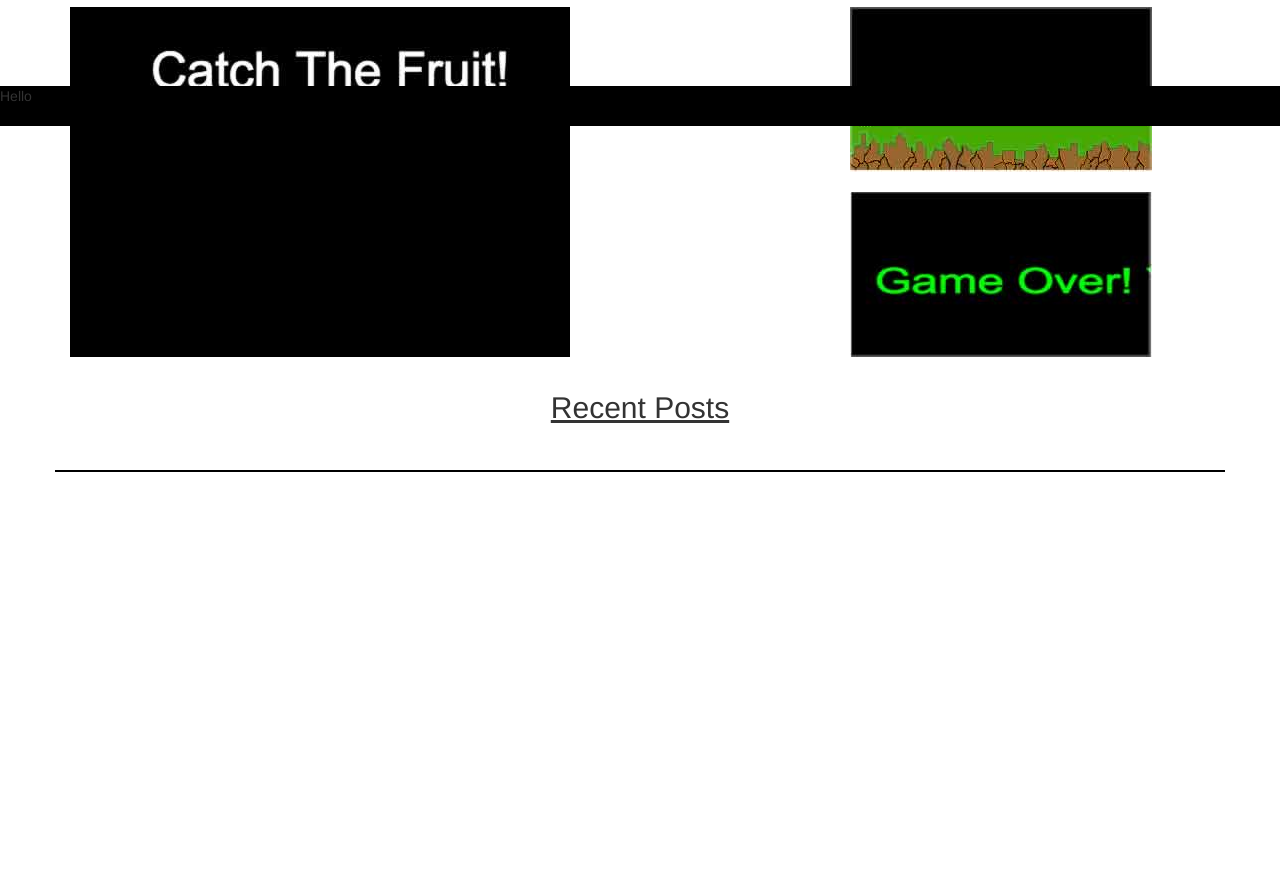
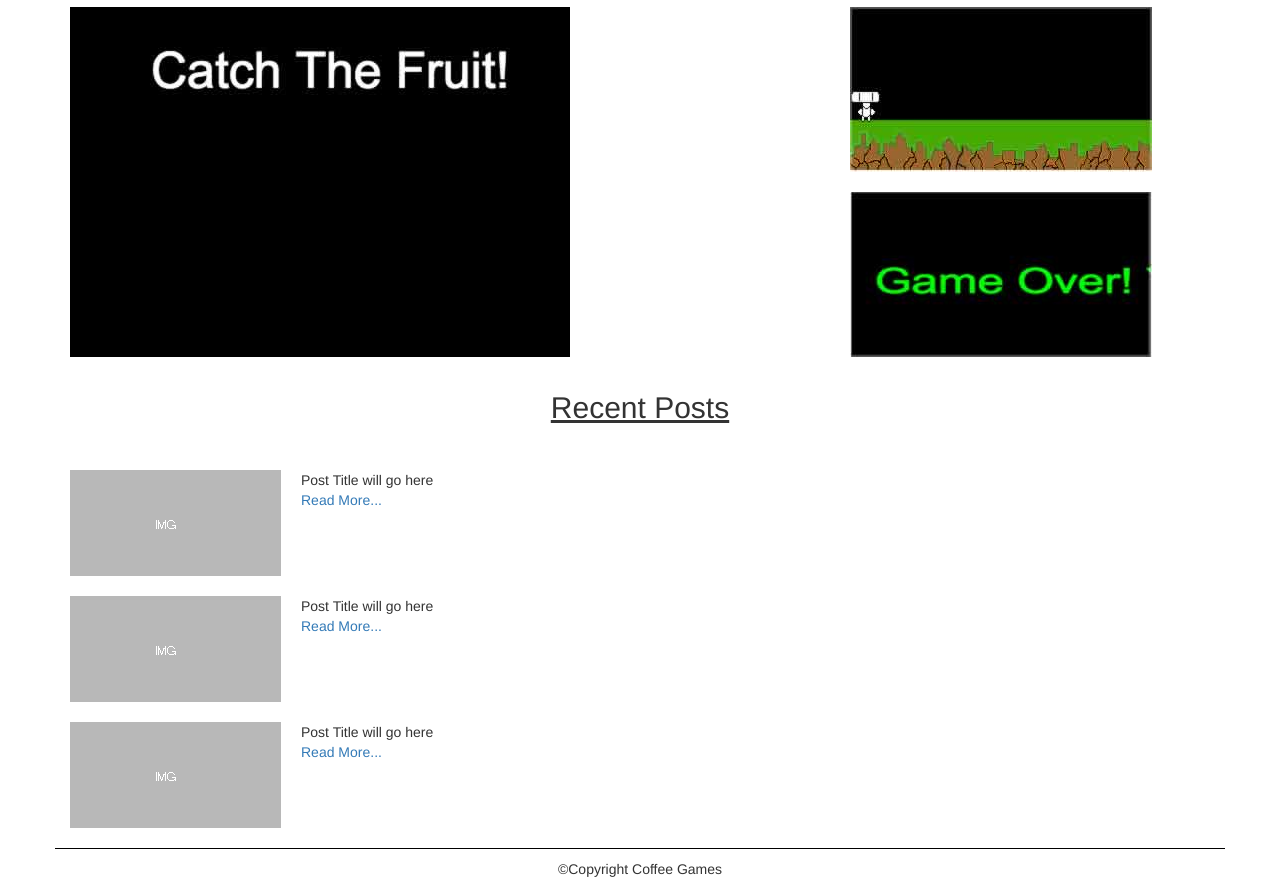
Before and after one commit to michaelc54213/coffee-games, a website: page index.html in a window 1280 px wide. Shown: the part 674-1563 px from the top of the page. Before the commit the page ends 1236 px from the top, so only its background shows below. Drawn offline with nearby package versions, Linux system fonts and the light colour scheme.

Commit message:
Added placeholder blog posts and footer.

```diff
--- a/index.html
+++ b/index.html
@@ -90,21 +90,26 @@
 	<div class="container" style="">
 	  <p style="text-align: center; font-famil: Helvetica Neue, Sans-Serif; font-size: 30px; text-decoration: underline; z-index: -2; padding: 30px 0 30px 0;">Recent Posts</p>
 	</div>
+	<div class="container" style="margin-bottom: 20px;">
+			<div class="" style="float: left; padding-right: 20px;"><img src="img/test-post-image.png" alt=""></div>
+			<div class="" style="overflow: hidden; float: clear both;">Post Title will go here</div>
+			<div class="" style=""><a href="#">Read More...</a></div>
+	</div>
+	<div class="container" style="margin-bottom: 20px;">
+			<div class="" style="float: left; padding-right: 20px;"><img src="img/test-post-image.png" alt=""></div>
+			<div class="" style="overflow: hidden; float: clear both;">Post Title will go here</div>
+			<div class="" style=""><a href="#">Read More...</a></div>
+	</div>
+	<div class="container" style="margin-bottom: 20px;">
+			<div class="" style="float: left; padding-right: 20px;"><img src="img/test-post-image.png" alt=""></div>
+			<div class="" style="overflow: hidden; float: clear both;">Post Title will go here</div>
+			<div class="" style=""><a href="#">Read More...</a></div>
+	</div>
 
-   <div class="container" style="border: 1px solid black"></div>
-      <div class="starter-template">
-	  <p style="font-size: 24px"></p>
-	  <p></p>
-	  </div>
 
-	  <div class="middle-container">
-	       <div class="image-container" style="margin-left: 20%; float: left;"></div>
-	  </div>
-
-    </div><!-- /.container -->
 	<footer>
-	        <div class="footer navbar-fixed-bottom" style="background-color: black; height: 5%;">
-					<div style="">Hello</div>
+	        <div class="container" style="border-top: 1px solid black; padding: 10px 0 10px 0;">
+					<div style="text-align: center;">&copy;Copyright Coffee Games</div>
 			</div>
 	</footer>
     <!-- Bootstrap core JavaScript
```
Also changed, not shown: css/bootstrap.css, img/test-post-image.png (added).
